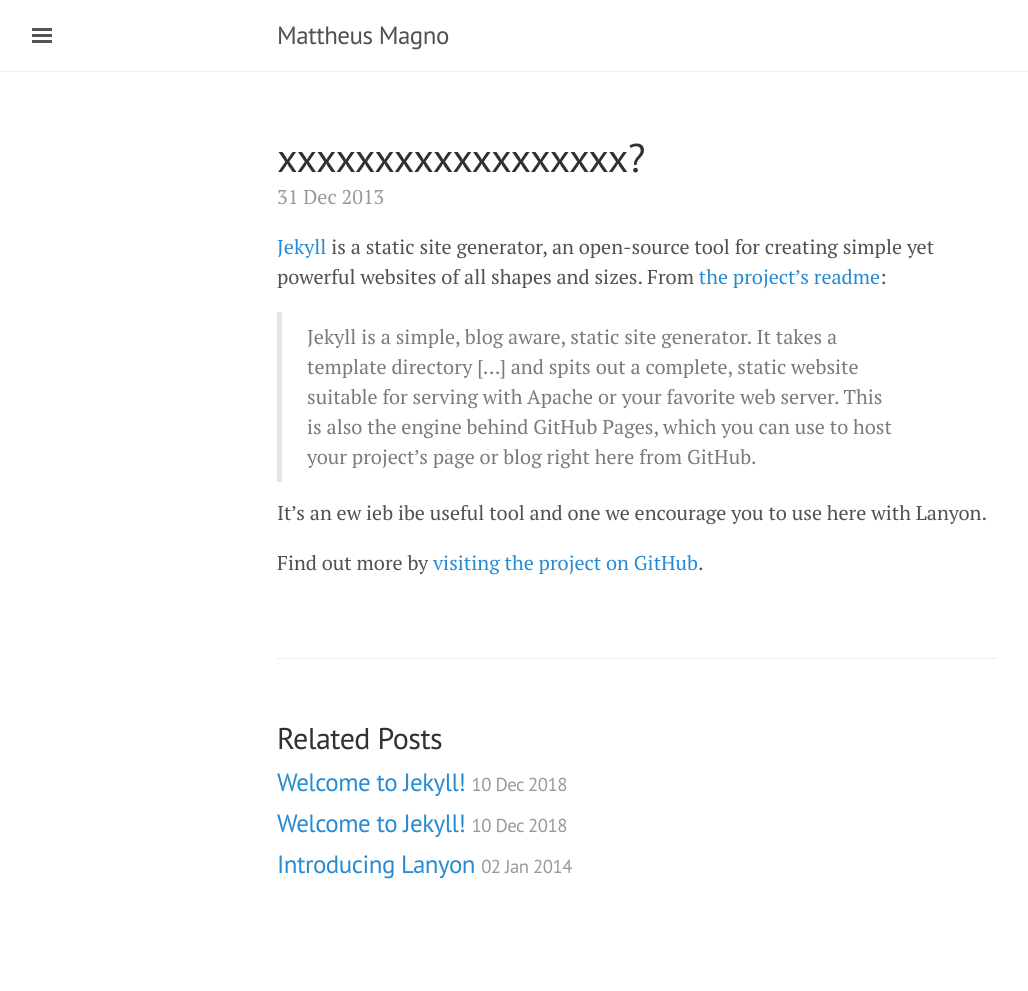
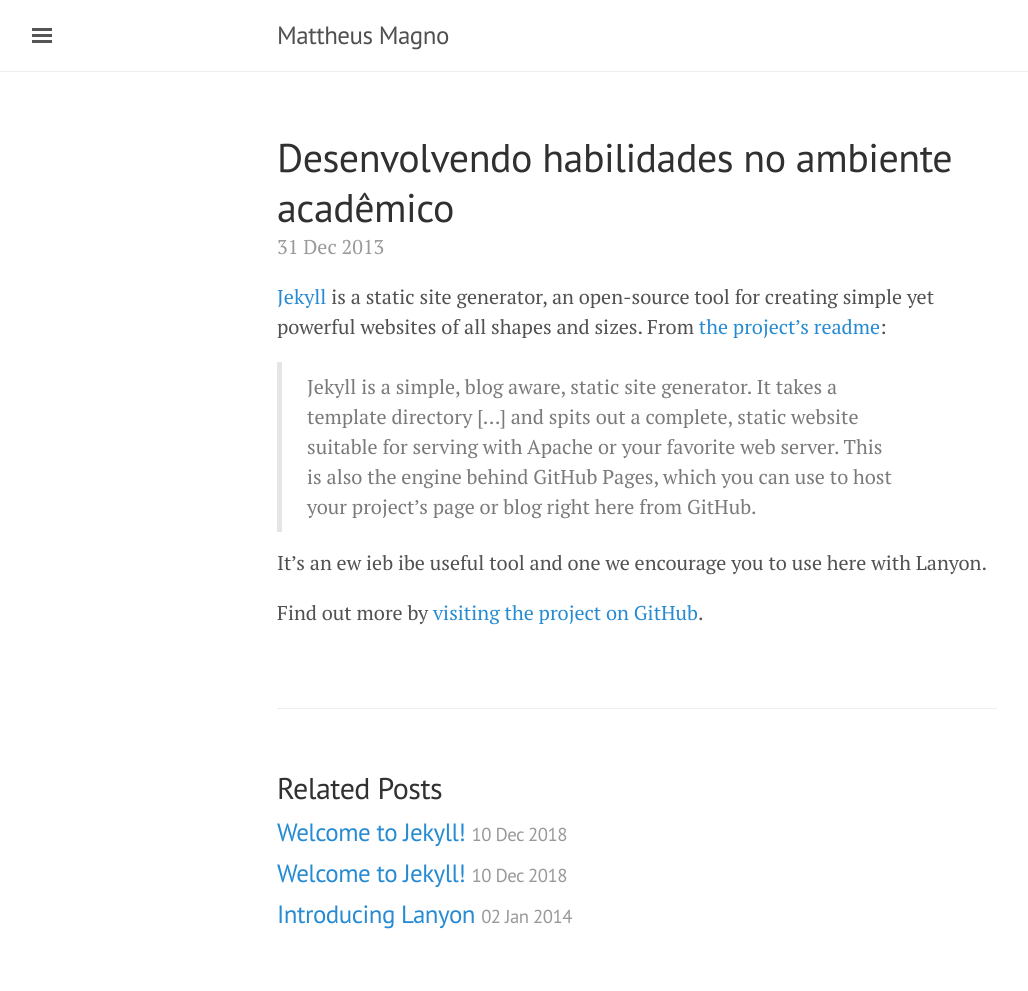
Before and after one commit to magnomatth/-magnomatth-.github.io, a Jekyll site: the page built from _posts/2013-12-31-whats-jekyll.md, in a window 1280 px wide. Shown: the whole page, without its empty margins (3-1031 px from the left). Built offline with Jekyll 4.4.1, drawn with Linux system fonts in a browser that asks for light colours; before the commit the page ends 941 px from its top, so only the background shows below that.

Commit message:
Update 2013-12-31-whats-jekyll.md

```diff
--- a/_posts/2013-12-31-whats-jekyll.md
+++ b/_posts/2013-12-31-whats-jekyll.md
@@ -1,6 +1,6 @@
 ---
 layout: post
-title: xxxxxxxxxxxxxxxxxx?
+title: Desenvolvendo habilidades no ambiente acadêmico
 ---
 
 [Jekyll](http://jekyllrb.com) is a static site generator, an open-source tool for creating simple yet powerful websites of all shapes and sizes. From [the project's readme](https://github.com/mojombo/jekyll/blob/master/README.markdown):
```
